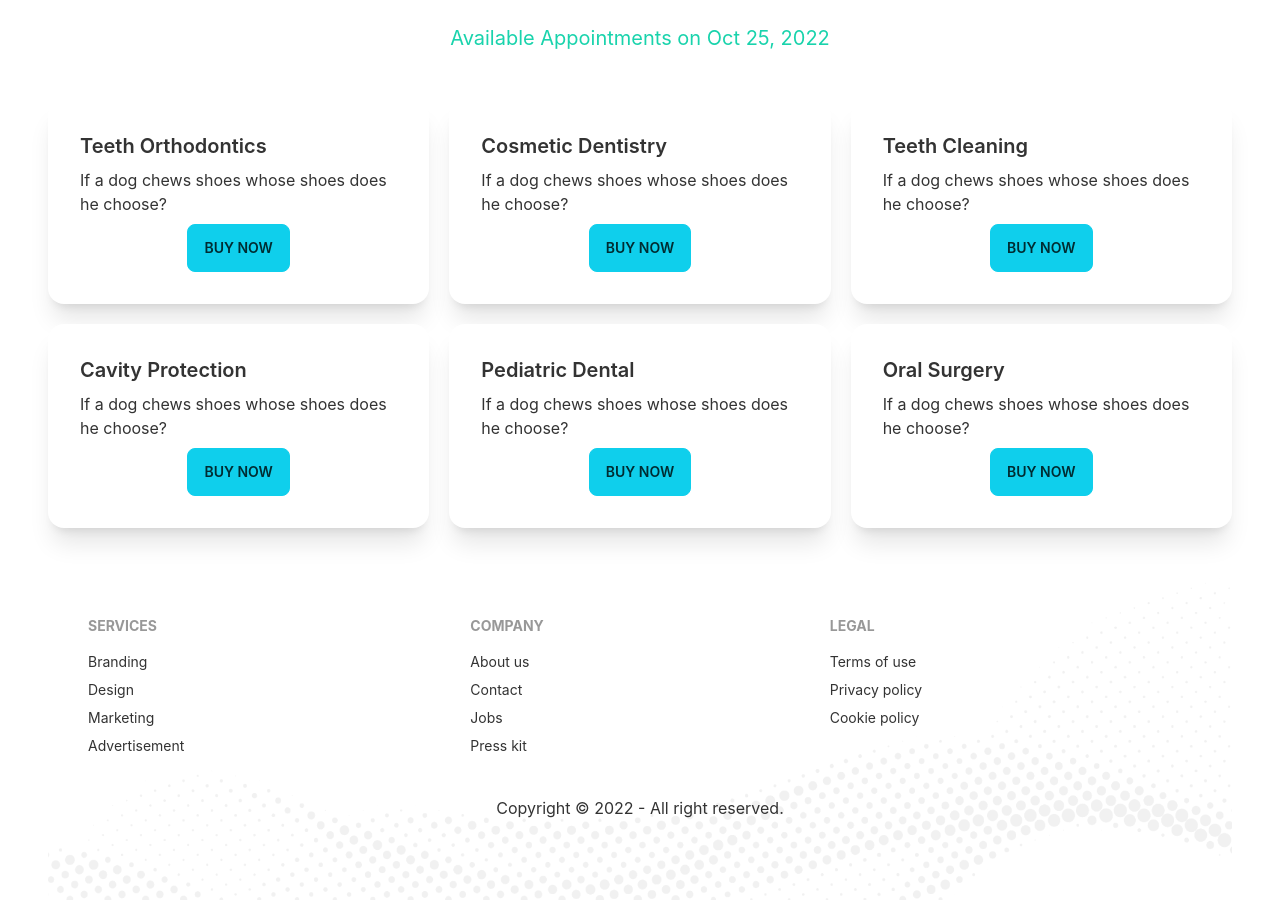
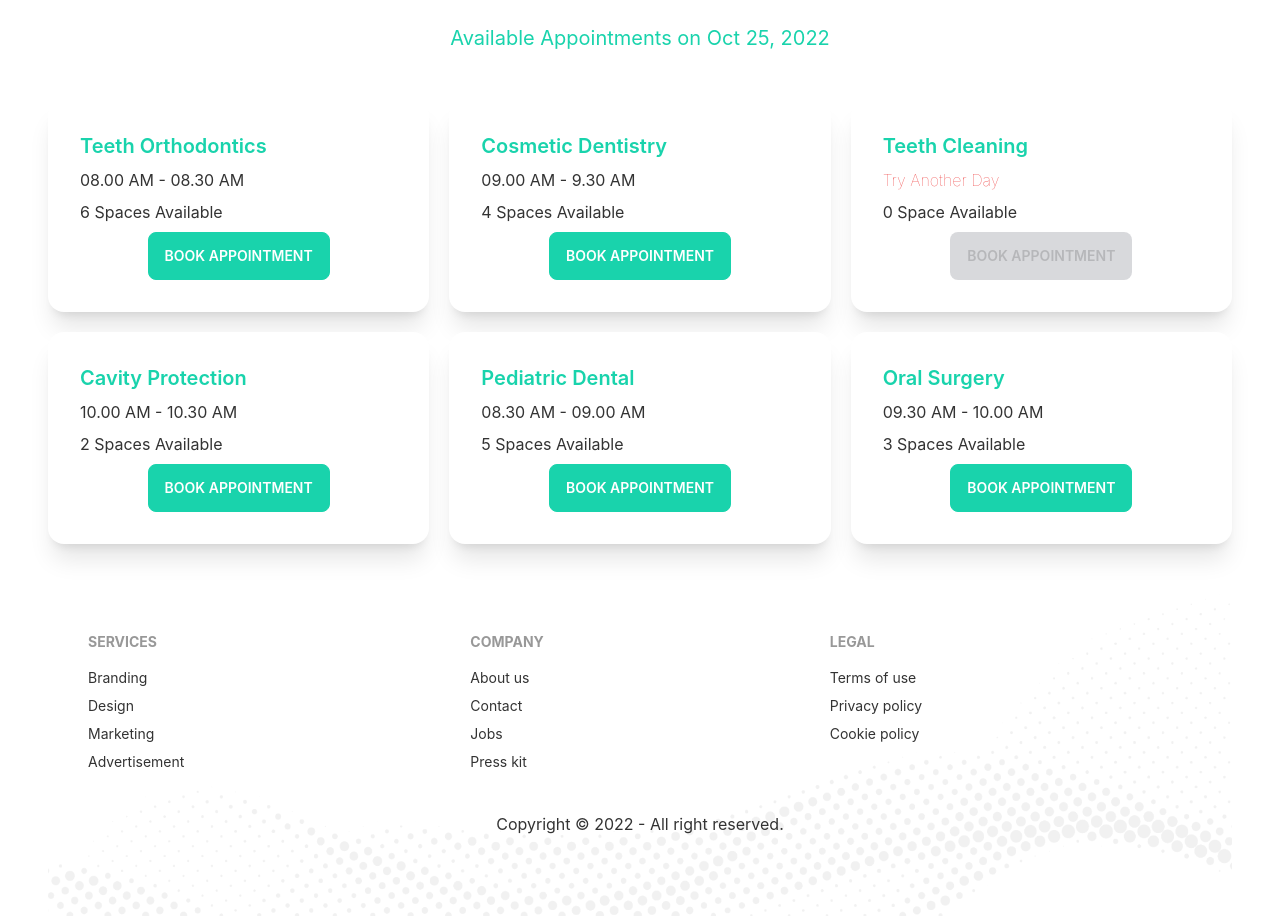
Before and after one commit to rimonhossain12/new-doctors-portal-client-1, a React (Create React App) app: page /appointment in a window 1280 px wide. Shown: the part 840-1756 px from the top of the page. Built offline with nearby package versions, Linux system fonts and the light colour scheme.

Commit message:
appointment data showing conditionally

```diff
--- a/src/Pages/Appointment/Service.js
+++ b/src/Pages/Appointment/Service.js
@@ -1,14 +1,19 @@
 import React from 'react';
 
 const Service = ({ service }) => {
-    const { name, slot } = service;
+    const { name, slots } = service;
     return (
         <div className="card lg:max-w-96 bg-base-100 shadow-xl">
             <div className="card-body">
-                <h2 className="card-title">{name}</h2>
-                <p>If a dog chews shoes whose shoes does he choose?</p>
+                <h2 className="card-title text-secondary">{name}</h2>
+                <p>{
+                    slots.length
+                        ? <span>{slots[0]}</span> : <span className='text-red-500 font-thin capitalize'>Try Another day</span>
+
+                }</p>
+                <p>{slots.length} {slots.length > 1 ? 'Spaces' : 'Space'} Available</p>
                 <div className="card-actions justify-center">
-                    <button className="btn btn-primary">Buy Now</button>
+                    <button disabled={slots.length === 0} className="btn btn-secondary text-white uppercase">Book Appointment</button>
                 </div>
             </div>
         </div>
```
